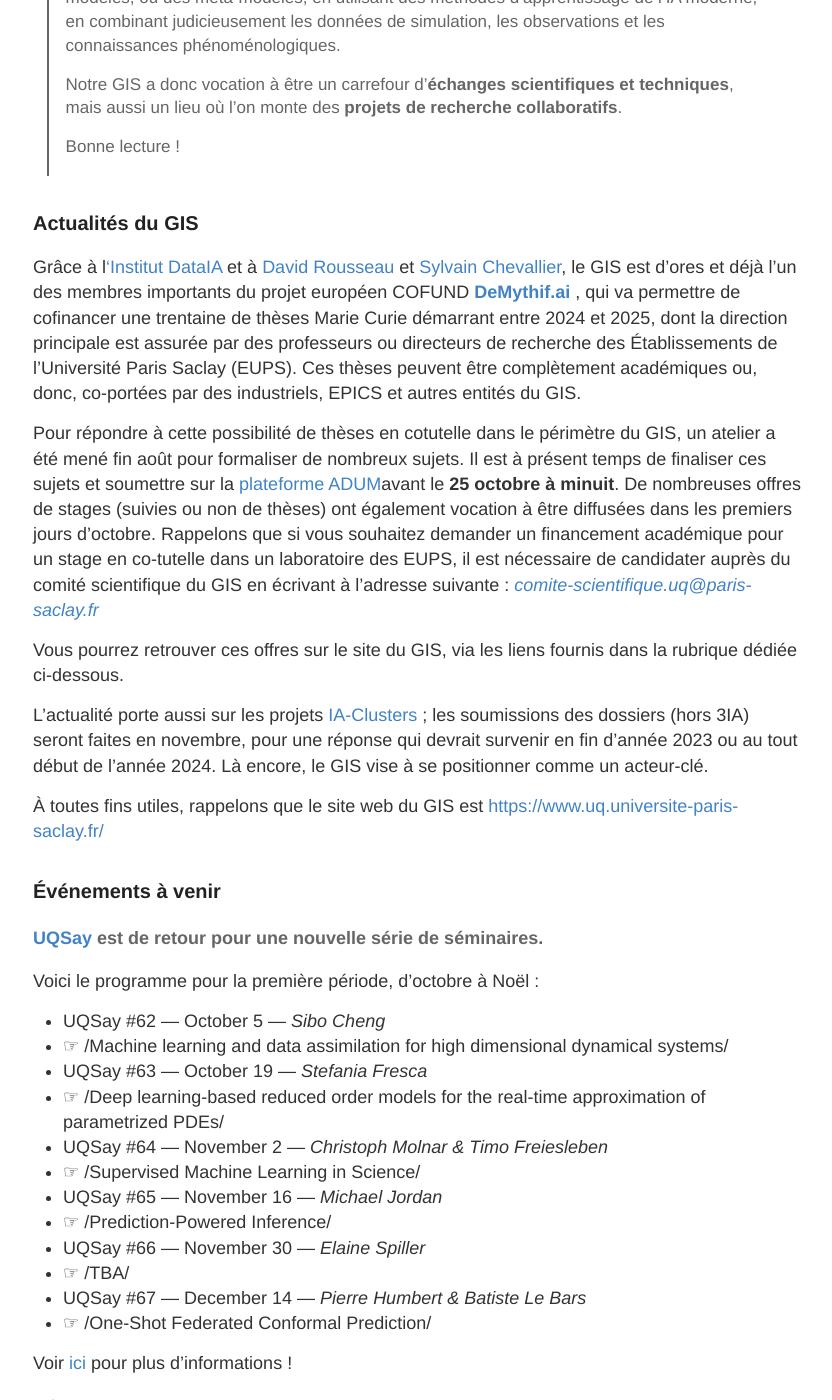
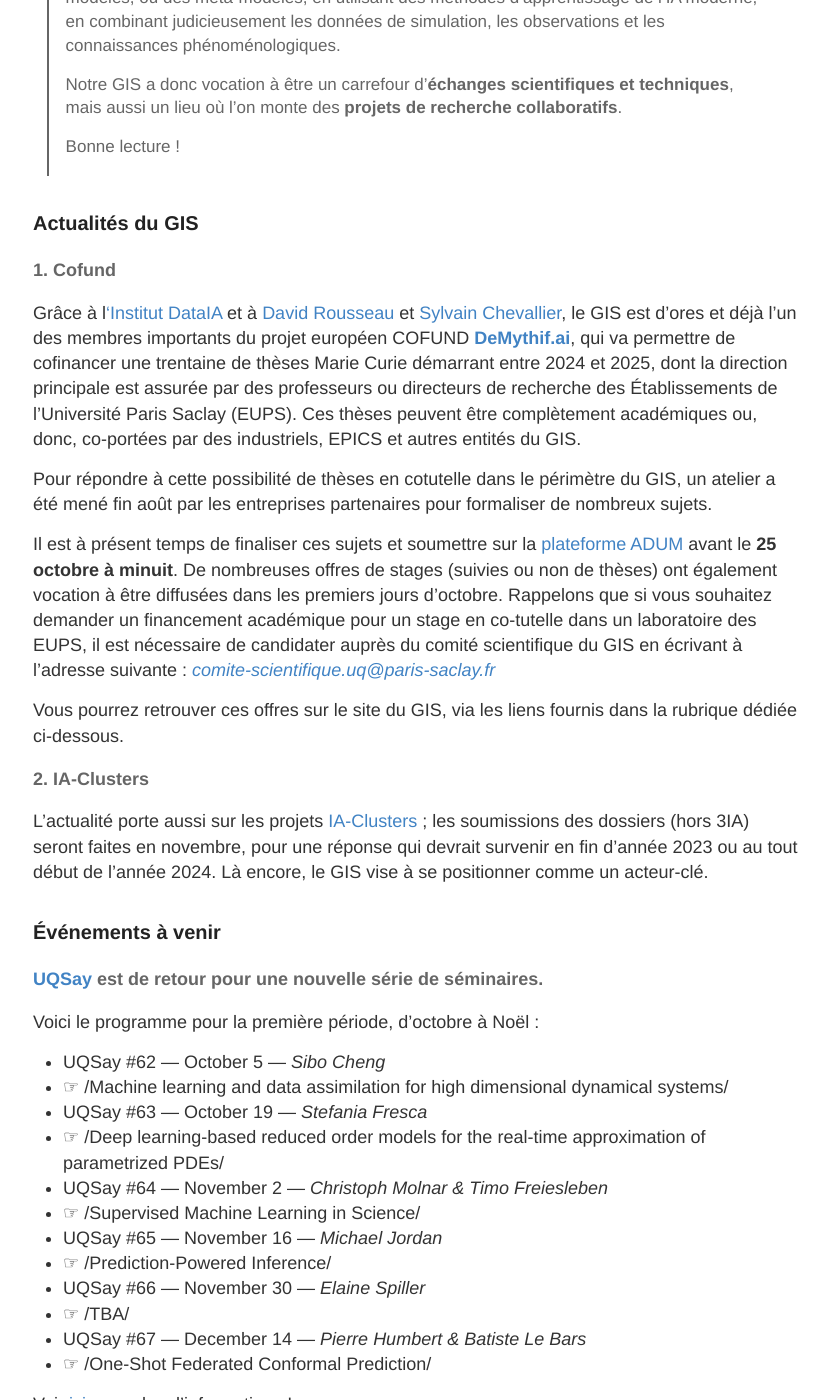
Before and after one commit to uq-at-paris-saclay/uq-at-paris-saclay.github.io, a Jekyll site: the page built from news/_posts/2023-10-04-newsletter.md, in a window 1280 px wide and 1400 px high, scrolled down 895 px. Shown: the whole window, without its empty margins (95-927 px from the left). Built offline with Jekyll 4.4.1, drawn with Linux system fonts in a browser that asks for light colours; some of the changed text lies outside the part shown.

Commit message:
newsletter oct 2023

```diff
--- a/news/_posts/2023-10-04-newsletter.md
+++ b/news/_posts/2023-10-04-newsletter.md
@@ -25,15 +25,19 @@
 
 ### Actualités du GIS
 
-Grâce à l['Institut DataIA](https://dataia.eu/) et à [David Rousseau](https://users.ijclab.in2p3.fr/david-rousseau/fr/la-page-daccueil-de-mon-site/) et [Sylvain Chevallier](https://sylvchev.github.io/), le GIS est d'ores et déjà l'un des membres importants du projet européen COFUND [**DeMythif.ai**](https://dataia.eu/actualites/cofund-demythifai-appel-sujets-de-these) , qui va permettre de cofinancer une trentaine de thèses Marie Curie démarrant entre 2024 et 2025, dont la direction principale est assurée par des professeurs ou directeurs de recherche des Établissements de l'Université Paris Saclay (EUPS). Ces thèses peuvent être complètement académiques ou, donc, co-portées par des industriels, EPICS et autres entités du GIS.
+#### 1. Cofund
 
-Pour répondre à cette possibilité de thèses en cotutelle dans le périmètre du GIS, un atelier a été mené fin août pour formaliser de nombreux sujets. Il est à présent temps de finaliser ces sujets et soumettre sur la [plateforme ADUM](https://adum.fr/index.pl)avant le **25 octobre à minuit**. De nombreuses offres de stages (suivies ou non de thèses) ont également vocation à être diffusées dans les premiers jours d'octobre. Rappelons que si vous souhaitez demander un financement académique pour un stage en co-tutelle dans un laboratoire des EUPS, il est nécessaire de candidater auprès du comité scientifique du GIS en écrivant à l'adresse suivante : [_comite-scientifique.uq@paris-saclay.fr_](mailto:comite-scientifique.uq@paris-saclay.fr)
+Grâce à l['Institut DataIA](https://dataia.eu/) et à [David Rousseau](https://users.ijclab.in2p3.fr/david-rousseau/fr/la-page-daccueil-de-mon-site/) et [Sylvain Chevallier](https://sylvchev.github.io/), le GIS est d'ores et déjà l'un des membres importants du projet européen COFUND [**DeMythif.ai**](https://dataia.eu/actualites/cofund-demythifai-appel-sujets-de-these), qui va permettre de cofinancer une trentaine de thèses Marie Curie démarrant entre 2024 et 2025, dont la direction principale est assurée par des professeurs ou directeurs de recherche des Établissements de l'Université Paris Saclay (EUPS). Ces thèses peuvent être complètement académiques ou, donc, co-portées par des industriels, EPICS et autres entités du GIS.
+
+Pour répondre à cette possibilité de thèses en cotutelle dans le périmètre du GIS, un atelier a été mené fin août par les entreprises partenaires pour formaliser de nombreux sujets.
+
+Il est à présent temps de finaliser ces sujets et soumettre sur la [plateforme ADUM](https://adum.fr/index.pl) avant le **25 octobre à minuit**. De nombreuses offres de stages (suivies ou non de thèses) ont également vocation à être diffusées dans les premiers jours d'octobre. Rappelons que si vous souhaitez demander un financement académique pour un stage en co-tutelle dans un laboratoire des EUPS, il est nécessaire de candidater auprès du comité scientifique du GIS en écrivant à l'adresse suivante : [_comite-scientifique.uq@paris-saclay.fr_](mailto:comite-scientifique.uq@paris-saclay.fr)
 
 Vous pourrez retrouver ces offres sur le site du GIS, via les liens fournis dans la rubrique dédiée ci-dessous.
 
+#### 2. IA-Clusters
+
 L'actualité porte aussi sur les projets [IA-Clusters](https://www.entreprises.gouv.fr/fr/actualites/france-2030/mise-place-du-dispositif-ia-cluster-pour-soutenir-l-intelligence-artificielle) ; les soumissions des dossiers (hors 3IA) seront faites en novembre, pour une réponse qui devrait survenir en fin d'année 2023 ou au tout début de l'année 2024. Là encore, le GIS vise à se positionner comme un acteur-clé.
-
-À toutes fins utiles, rappelons que le site web du GIS est [https://www.uq.universite-paris-saclay.fr/](https://eur01.safelinks.protection.outlook.com/?url=https%3A%2F%2Fwww.uq.universite-paris-saclay.fr%2F&data=05%7C01%7Cnicolas.bousquet%40edf.fr%7Ca7baf92d14514f2f9fba08dbaef7198a%7Ce242425b70fc44dc9ddfc21e304e6c80%7C1%7C0%7C638296148519226217%7CUnknown%7CTWFpbGZsb3d8eyJWIjoiMC4wLjAwMDAiLCJQIjoiV2luMzIiLCJBTiI6Ik1haWwiLCJXVCI6Mn0%3D%7C3000%7C%7C%7C&sdata=IcsTjsB5vCu4P1qCCM%2FsrZ0NgrXAPGwCpdahP%2BMAiSs%3D&reserved=0)
 
 ### Événements à venir
 
```
Also changed, not shown: other parts of news/_posts/2023-10-04-newsletter.md (+21 -36 lines).
